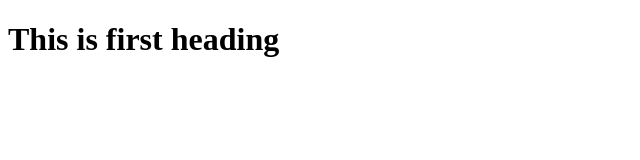
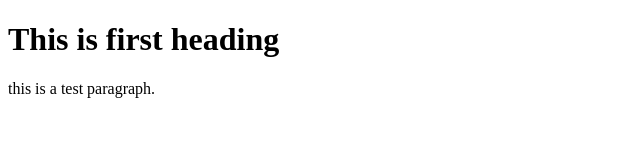
Before and after one commit to Irfan-Balti/demo, a plain HTML site: page index.html in a window 1280 px wide. Shown: the whole page, without its empty margins (0-640 px from the left). Drawn offline with Linux system fonts and the light colour scheme.

Commit message:
Update index.html

```diff
--- a/index.html
+++ b/index.html
@@ -8,6 +8,10 @@
 <body>
 
 	<h1>This is first heading </h1>
+	<p>
+	this is a test paragraph.
+
+	</p>
 
 </body>
 </html>
```
